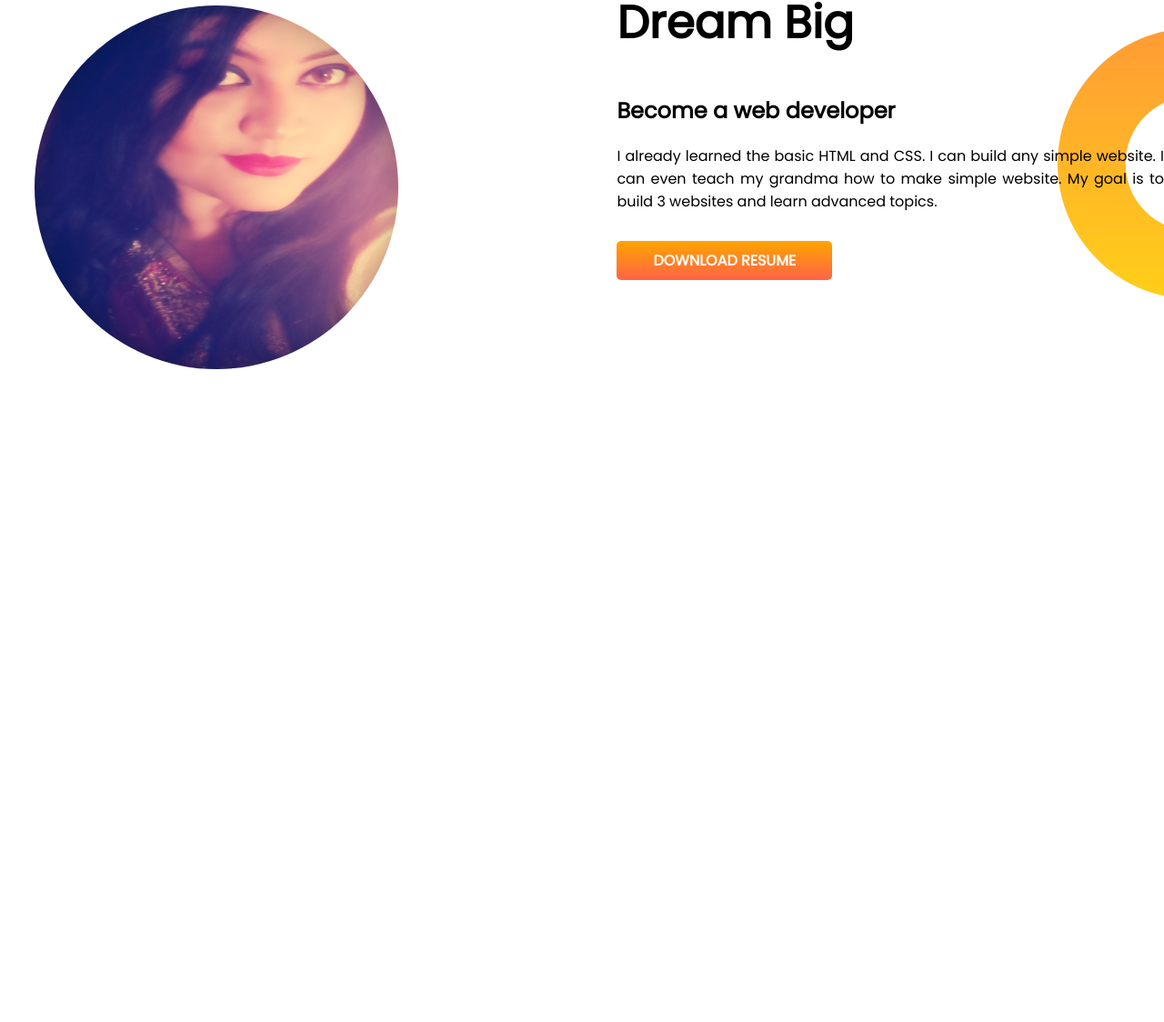
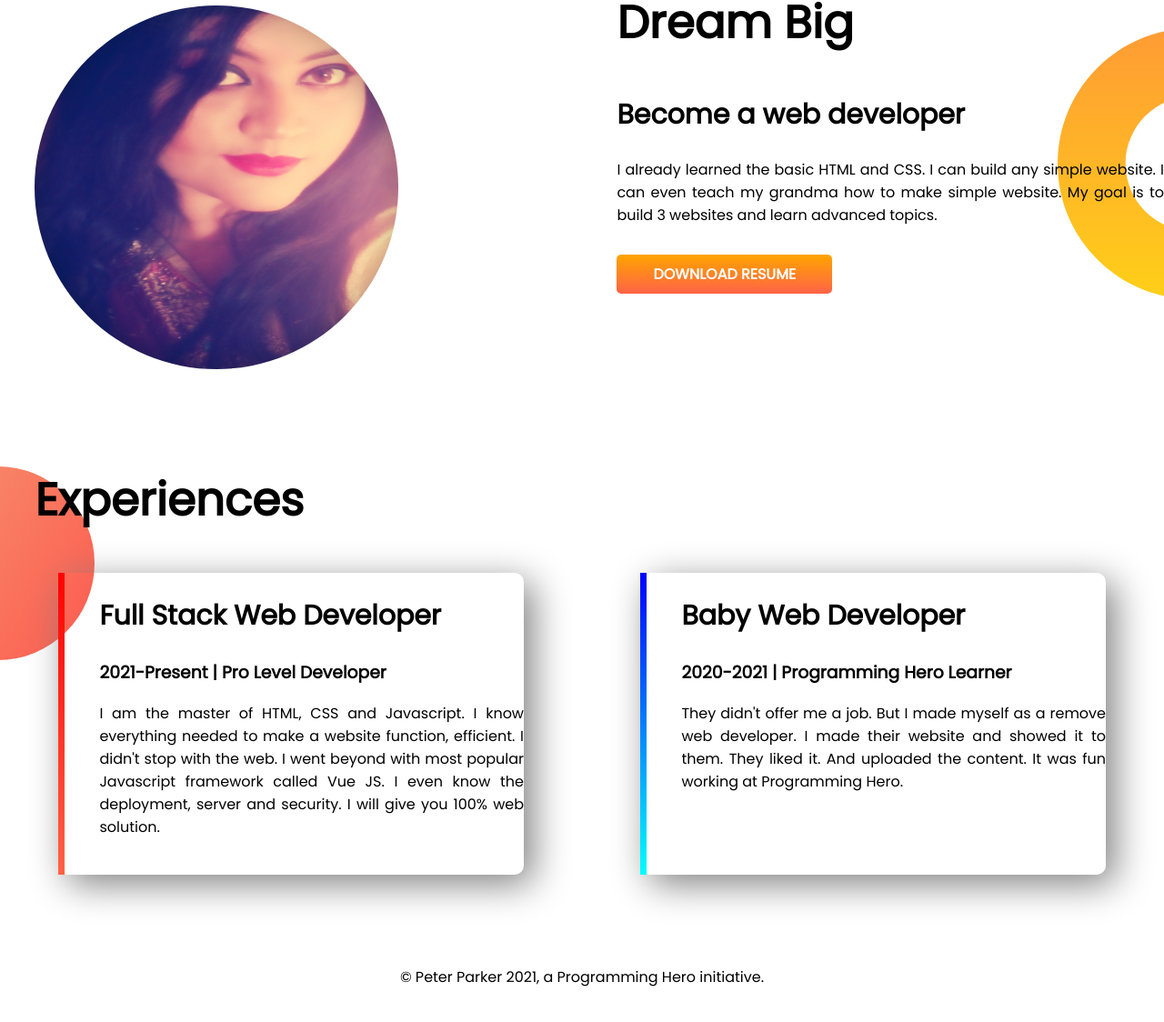
Before and after one commit to rrehnumaa489/developer-portfolio, a plain HTML site: page index.html in a window 1280 px wide. Shown: the part 716-1840 px from the top of the page at 91% size. Before the commit the page ends 1229 px from the top, so only its background shows below. Drawn offline with Linux system fonts and the light colour scheme.

Commit message:
first commit

```diff
--- a/index.html
+++ b/index.html
@@ -11,7 +11,7 @@
     <link rel="stylesheet" href="style.css">
 </head>
 <body>
-    <section class="top-banner">
+    <section class="top-banner flexiable-container">
         <div class="half-width">
             <h1>Welcome To</h1>
             <h1><span>Rehnuma Tasnim's</span> World</h1>
@@ -23,7 +23,7 @@
             <img src="showoff/reta.jpg" alt="">
         </div>
     </section>
-    <section class="dream-banner">
+    <section class="dream-banner flexiable-container">
         <div class="half-width">
             <img src="showoff/2016-12-23-16-00-00-652.jpg" alt="">
         </div>
@@ -34,5 +34,23 @@
         <a class="btn" target="_blank" href="https://www.youtube.com">DOWNLOAD RESUME</a>
         </div>
     </section>
+    <section class="experience-area">
+        <h1 class="exp-head">Experiences</h1>
+        <div class="flexiable-container">
+            <div class="experience-item web-dev-experience" >
+                <h2>Full Stack Web Developer</h2>
+                <h3 class="orange-color">2021-Present | Pro Level Developer</h3>
+                <p>I am the master of HTML, CSS and Javascript. I know everything needed to make a website function, efficient. I didn't stop with the web. I went beyond with most popular Javascript framework called Vue JS. I even know the deployment, server and security. I will give you 100% web solution.</p>
+            </div>
+            <div class="experience-item baby-web-experience">
+                <h2>Baby Web Developer</h2>
+                <h3 class="orange-color">2020-2021 | Programming Hero Learner</h3>
+                <p>They didn't offer me a job. But I made myself as a remove web developer. I made their website and showed it to them. They liked it. And uploaded the content. It was fun working at Programming Hero.</p>
+            </div>
+        </div>
+    </section>
+    <footer>
+        <p>© Peter Parker 2021, a Programming Hero initiative.</p>
+    </footer>
 </body>
 </html>
--- a/style.css
+++ b/style.css
@@ -7,6 +7,9 @@ h1{
 }
 h1 span{
     color: orange;
+}
+h2{
+    font-size: 30px;
 }
 p{
     text-align: justify;
@@ -31,7 +34,7 @@ img{
     padding-left: 3%;
 
 }
-section{
+.flexiable-container{
     display: flex;
     margin-bottom: 100px;
 }
@@ -44,3 +47,31 @@ section{
     background-repeat: no-repeat;
     background-position: right;
 }
+.exp-head{
+    padding-left: 3%;
+}
+.experience-area{
+    background-image: url(images/exp-bg.png);
+    background-repeat: no-repeat;
+}
+.experience-item{
+    width: 40%;
+    padding-left: 3%;
+    margin-left: 5%;
+    margin-right: 5%;
+    box-shadow: 10px 10px 40px gray;
+    border-radius: 10px;
+}
+.web-dev-experience{
+    border-left: 7px solid;
+    border-image: linear-gradient(red , tomato) ;
+    border-image-slice: 1;
+}
+.baby-web-experience{
+    border-left: 7px solid;
+    border-image: linear-gradient(blue, cyan) ;
+    border-image-slice: 1;
+}
+footer p{
+    text-align: center;
+}
```
